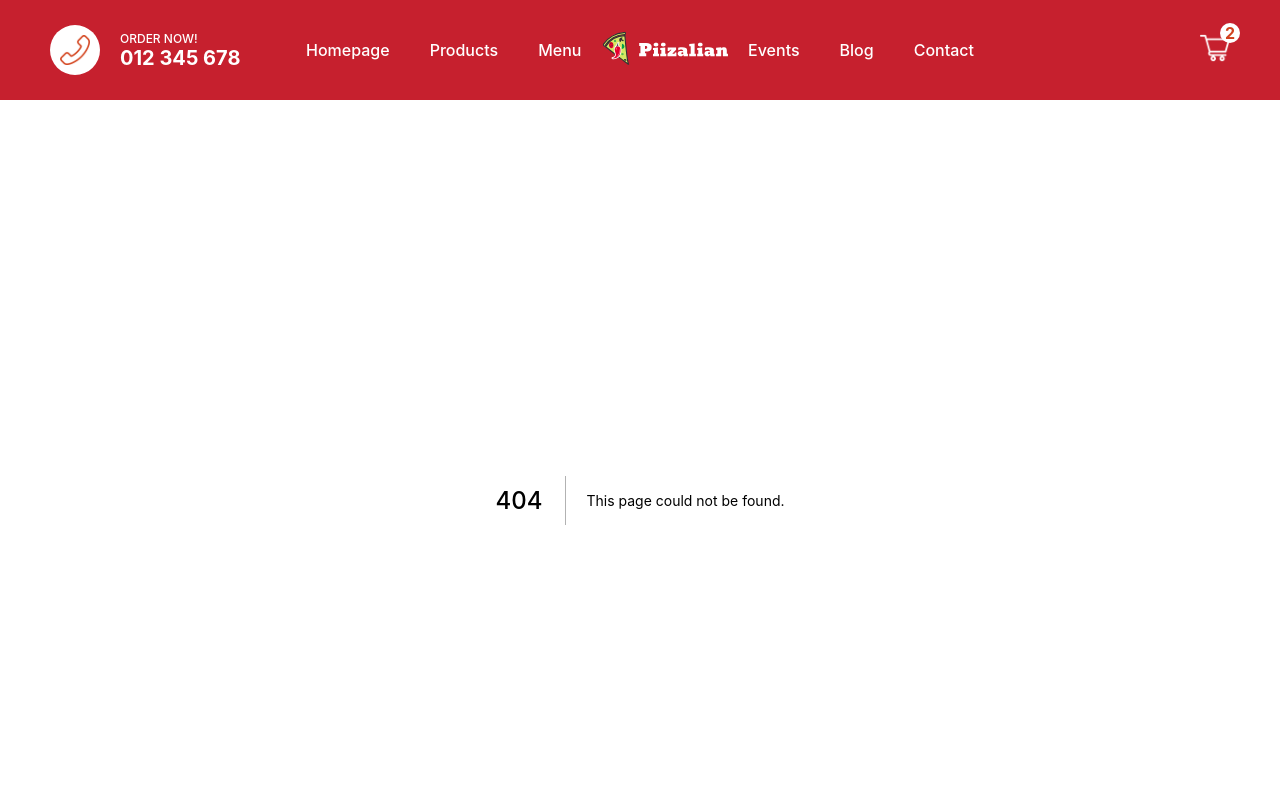
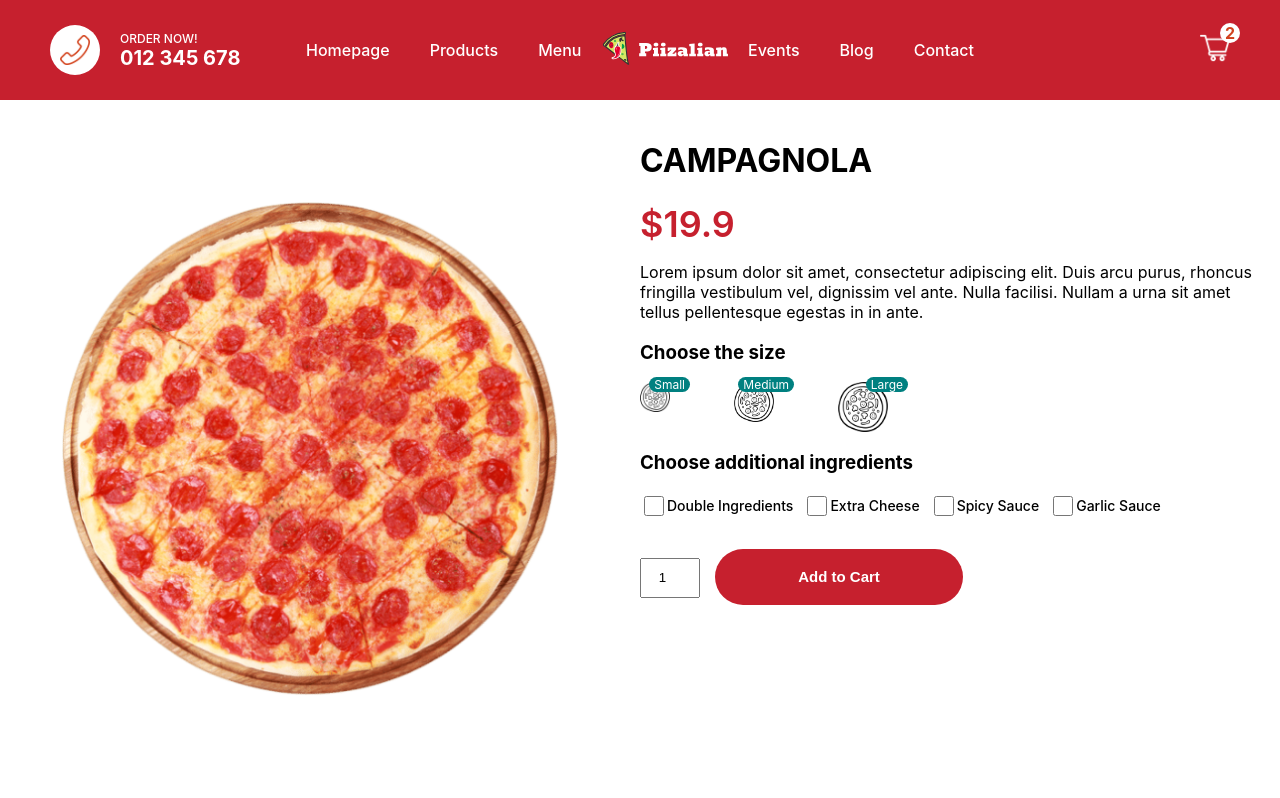
Before and after one commit to programmer-shaheb/projects-foodshop-nextjs, a Next.js app: page /product/1 in a window 1280 px wide. Before the commit this address had no page. Shown: the top 798 px of the page. Built offline with nearby package versions, Linux system fonts and the light colour scheme.

Commit message:
product card item

```diff
--- a/src/pages/index.js
+++ b/src/pages/index.js
@@ -1,6 +1,7 @@
 import Head from "next/head";
 import Image from "next/image";
 import Featured from "../components/Featured";
+import PizzaList from "../components/PizzaList";
 import styles from "../styles/Home.module.css";
 
 export default function Home() {
@@ -32,6 +33,7 @@ export default function Home() {
         <link rel="manifest" href="/favicon/site.webmanifest" />
       </Head>
       <Featured />
+      <PizzaList />
     </div>
   );
 }
--- /dev/null
+++ b/src/pages/product/[id].jsx
@@ -0,0 +1,95 @@
+import classes from "../../styles/Product.module.css";
+import Image from "next/image";
+import { useState } from "react";
+
+const Product = () => {
+  const [size, setSize] = useState(0);
+  const pizza = {
+    id: 1,
+    img: "/img/pizza.png",
+    name: "CAMPAGNOLA",
+    price: [19.9, 23.9, 27.9],
+    desc: "Lorem ipsum dolor sit amet, consectetur adipiscing elit. Duis arcu purus, rhoncus fringilla vestibulum vel, dignissim vel ante. Nulla facilisi. Nullam a urna sit amet tellus pellentesque egestas in in ante.",
+  };
+
+  return (
+    <div className={classes.container}>
+      <div className={classes.left}>
+        <div className={classes.imgContainer}>
+          <Image src={pizza.img} objectFit="contain" layout="fill" alt="" />
+        </div>
+      </div>
+      <div className={classes.right}>
+        <h1 className={classes.title}>{pizza.name}</h1>
+        <span className={classes.price}>${pizza.price[size]}</span>
+        <p className={classes.desc}>{pizza.desc}</p>
+        <h3 className={classes.choose}>Choose the size</h3>
+        <div className={classes.sizes}>
+          <div className={classes.size} onClick={() => setSize(0)}>
+            <Image src="/img/size.png" layout="fill" alt="" />
+            <span className={classes.number}>Small</span>
+          </div>
+          <div className={classes.size} onClick={() => setSize(1)}>
+            <Image src="/img/size.png" layout="fill" alt="" />
+            <span className={classes.number}>Medium</span>
+          </div>
+          <div className={classes.size} onClick={() => setSize(2)}>
+            <Image src="/img/size.png" layout="fill" alt="" />
+            <span className={classes.number}>Large</span>
+          </div>
+        </div>
+        <h3 className={classes.choose}>Choose additional ingredients</h3>
+        <div className={classes.ingredients}>
+          <div className={classes.option}>
+            <input
+              type="checkbox"
+              id="double"
+              name="double"
+              className={classes.checkbox}
+            />
+            <label htmlFor="double">Double Ingredients</label>
+          </div>
+          <div className={classes.option}>
+            <input
+              className={classes.checkbox}
+              type="checkbox"
+              id="cheese"
+              name="cheese"
+            />
+            <label htmlFor="cheese">Extra Cheese</label>
+          </div>
+          <div className={classes.option}>
+            <input
+              className={classes.checkbox}
+              type="checkbox"
+              id="spicy"
+              name="spicy"
+            />
+            <label htmlFor="spicy">Spicy Sauce</label>
+          </div>
+          <div className={classes.option}>
+            <input
+              className={classes.checkbox}
+              type="checkbox"
+              id="garlic"
+              name="garlic"
+            />
+            <label htmlFor="garlic">Garlic Sauce</label>
+          </div>
+        </div>
+        <div className={classes.add}>
+          <input
+            type="number"
+            defaultValue={1}
+            min="1"
+            max="4"
+            className={classes.quantity}
+          />
+          <button className={classes.button}>Add to Cart</button>
+        </div>
+      </div>
+    </div>
+  );
+};
+
+export default Product;
--- a/src/styles/PizzaCard.module.css
+++ b/src/styles/PizzaCard.module.css
@@ -0,0 +1,51 @@
+.container {
+  width: 22%;
+  padding: 10px;
+  margin: 5px;
+  display: flex;
+  flex-direction: column;
+  align-items: center;
+  justify-content: center;
+  padding: 20px 40px;
+  cursor: pointer;
+  border: 3px dashed #f2f2f2;
+  border-radius: 15px;
+  transition: all 0.4s ease-in-out;
+}
+
+.container:hover {
+  border: 3px dashed #d1411e;
+  border-radius: 5px;
+}
+
+.title {
+  font-size: 18px;
+  font-weight: bold;
+  color: #d1411e;
+}
+
+.price {
+  font-size: 18px;
+  font-weight: bold;
+  color: #666;
+}
+
+.desc {
+  text-align: center;
+  color: #777;
+}
+
+@media screen and (max-width: 480px) {
+  .container {
+    width: 100%;
+  }
+
+  .title {
+    font-size: 30px;
+  }
+
+  .price,
+  .desc {
+    font-size: 24px;
+  }
+}
--- a/src/styles/PizzaList.module.css
+++ b/src/styles/PizzaList.module.css
@@ -0,0 +1,37 @@
+.container {
+  padding: 20px 10px;
+  display: flex;
+  flex-direction: column;
+  align-items: center;
+}
+
+.container h4 {
+  color: #d1411e;
+}
+
+.desc {
+  font-size: 18px;
+  color: #444;
+  width: 70%;
+  text-align: center;
+  margin-top: 0;
+}
+
+.wrapper {
+  width: 100%;
+  display: flex;
+  align-items: center;
+  justify-content: center;
+  flex-wrap: wrap;
+}
+
+@media screen and (max-width: 480px) {
+  .title {
+    text-align: center;
+  }
+
+  .desc {
+    width: 90%;
+    text-align: center;
+  }
+}
--- a/src/styles/Product.module.css
+++ b/src/styles/Product.module.css
@@ -0,0 +1,147 @@
+.container {
+  height: calc(100vh - 100px);
+  display: flex;
+}
+
+.left {
+  flex: 1;
+  height: 100%;
+  display: flex;
+  align-items: center;
+  justify-content: center;
+}
+
+.right {
+  flex: 1;
+  padding: 20px;
+}
+
+.imgContainer {
+  width: 80%;
+  height: 80%;
+  position: relative;
+}
+
+.price {
+  color: #c6202e;
+  font-size: 36px;
+  font-weight: 600;
+}
+
+.sizes {
+  width: 40%;
+  display: flex;
+  justify-content: space-between;
+}
+
+.size {
+  width: 30px;
+  height: 30px;
+  position: relative;
+  cursor: pointer;
+}
+
+.size:nth-child(2) {
+  width: 40px;
+  height: 40px;
+}
+
+.size:last-child {
+  width: 50px;
+  height: 50px;
+}
+
+.number {
+  position: absolute;
+  top: -5px;
+  right: -20px;
+  background-color: teal;
+  color: white;
+  font-size: 12px;
+  padding: 0 5px;
+  border-radius: 10px;
+}
+
+.ingredients {
+  display: flex;
+  margin-bottom: 30px;
+}
+
+.option {
+  display: flex;
+  align-items: center;
+  margin-right: 10px;
+  font-size: 14px;
+  font-weight: 500;
+}
+
+.checkbox {
+  width: 20px;
+  height: 20px;
+}
+
+.quantity {
+  width: 60px;
+  text-align: center;
+  height: 40px;
+}
+
+.button {
+  margin-left: 15px;
+  background-color: #c6202e;
+  border: none;
+  font-weight: 600;
+  cursor: pointer;
+  flex: 1;
+  padding-top: 0;
+  padding-bottom: 0;
+  height: 56px;
+  width: 40%;
+  white-space: nowrap;
+  border-radius: 60px;
+  color: #fff;
+  font-size: 15px;
+}
+
+@media screen and (max-width: 480px) {
+  .container {
+    height: auto;
+    text-align: center;
+    flex-direction: column;
+    margin-top: 20px;
+  }
+
+  .imgContainer {
+    width: 70vw;
+    height: 70vw;
+  }
+
+  .title {
+    margin: 5px;
+  }
+
+  .sizes {
+    width: 100%;
+    padding: 0px 20px;
+  }
+
+  .ingredients {
+    flex-direction: column;
+  }
+
+  .option {
+    margin: 10px;
+    font-size: 18px;
+  }
+
+  .checkbox {
+    width: 25px;
+    height: 25px;
+  }
+
+  .quantity,
+  .button {
+    height: 50px;
+    padding: 10px 20px;
+  }
+}
```
Also changed, not shown: src/components/Featured.jsx (+28 -0 lines), src/components/PizzaCard.jsx (+17 -0 lines), src/components/PizzaList.jsx (+26 -0 lines), src/styles/Featured.module.css (+3 -21 lines), src/pages/orders/[id].jsx (added).
